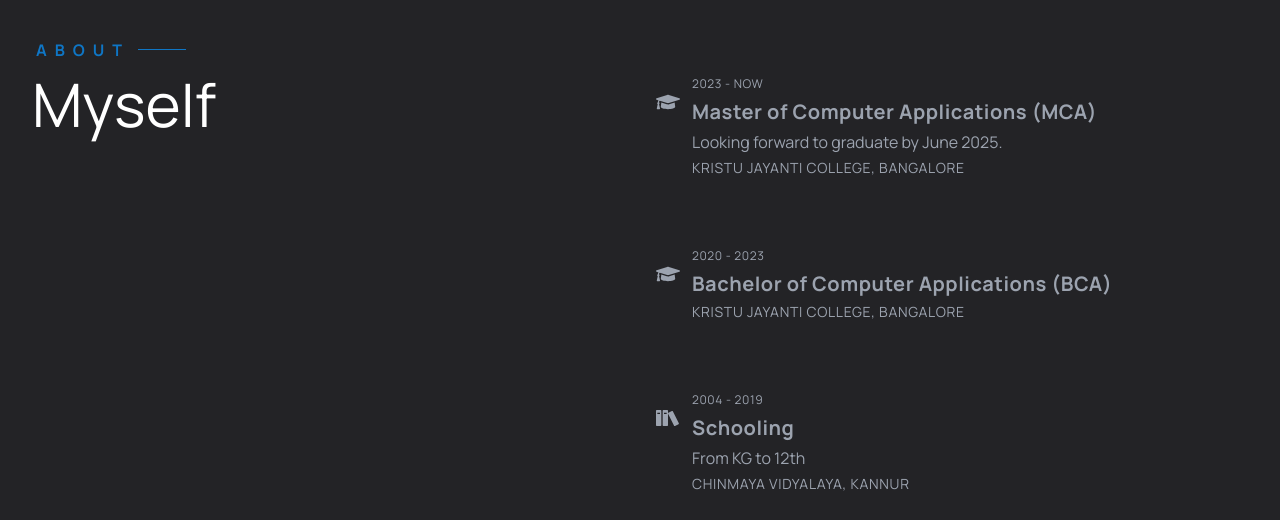
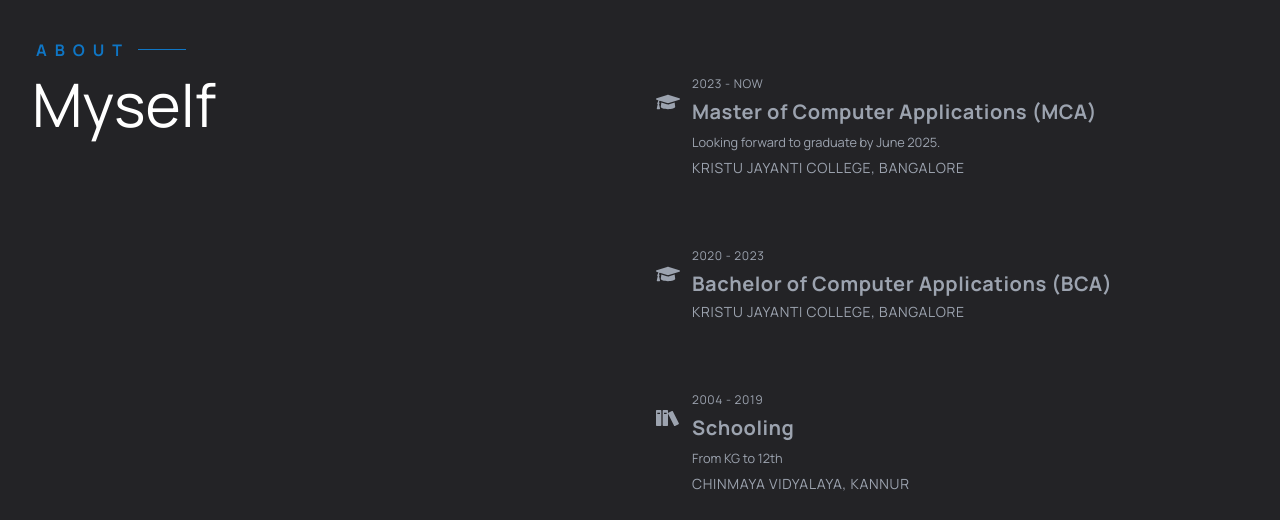
Before and after one commit to abhimanyurajeesh/abhimanyurajeesh, a Next.js app: page / in a window 1280 px wide. Shown: the part 3440-3960 px from the top of the page. Built offline with nearby package versions, Linux system fonts and the light colour scheme.

Commit message:
Update AboutCard.jsx

```diff
--- a/components/AboutCard.jsx
+++ b/components/AboutCard.jsx
@@ -27,9 +27,11 @@ export default function AboutCard({ about }) {
           )}
         </div>
         {description && (
+         <small>
           <span className="text-gray-600 dark:text-gray-400">
             {description}
           </span>
+           </small>
         )}
         <span className="uppercase text-xs lg:text-sm tracking-wider">
           {subtitle}
```
